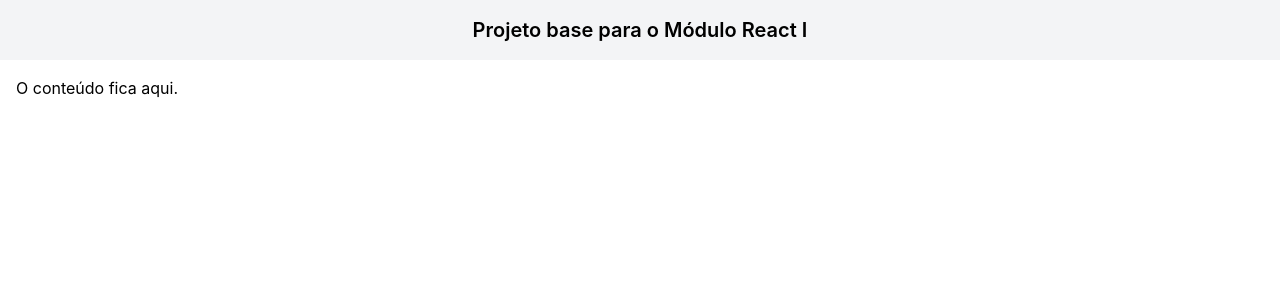
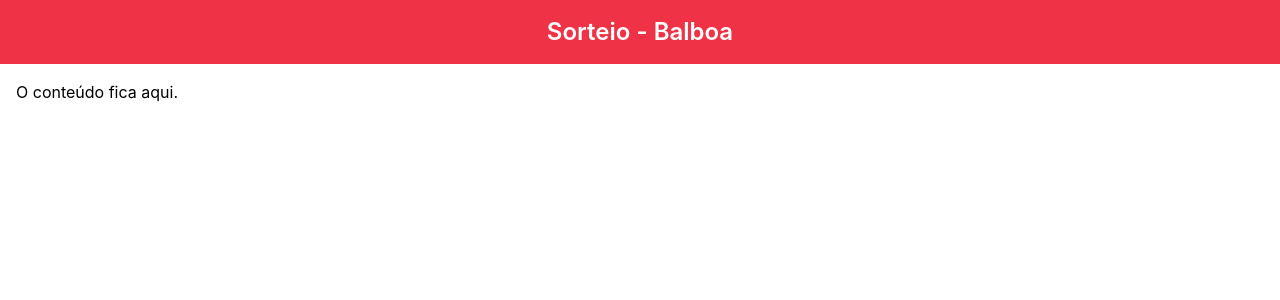
Before and after one commit to biraneves/react-shuffle, a React (Create React App) app: page / in a window 1280 px wide. Shown: the top 300 px of the page. Built offline with nearby package versions, Linux system fonts and the light colour scheme.

Commit message:
Criado o componente Header.

```diff
--- a/src/App.js
+++ b/src/App.js
@@ -1,16 +1,9 @@
+import Header from "./components/Header";
+
 export default function App() {
-    console.log('Teste no console do navegador')
-
     return (
         <div>
-        <header>
-          <div className="bg-gray-100 mx-auto p-4">
-            <h1 className="text-center font-semibold text-xl">
-              Projeto base para o Módulo React I
-            </h1>
-          </div>
-        </header>
-
+            <Header>Sorteio - Balboa</Header>
             <main>
             <div className="container mx-auto p-4">
                 <h2>O conteúdo fica aqui.</h2>
--- /dev/null
+++ b/src/components/Header.jsx
@@ -0,0 +1,13 @@
+export default function Header({
+    children,
+}) {
+    return (
+        <header>
+            <div className="mx-auto p-4" style={{backgroundColor: '#F03246'}}>
+            <h1 className="text-center font-semibold text-2xl text-white">
+                {children}
+            </h1>
+            </div>
+        </header>
+    );
+}
```
Lines whose indentation alone changed are shown as unchanged.
